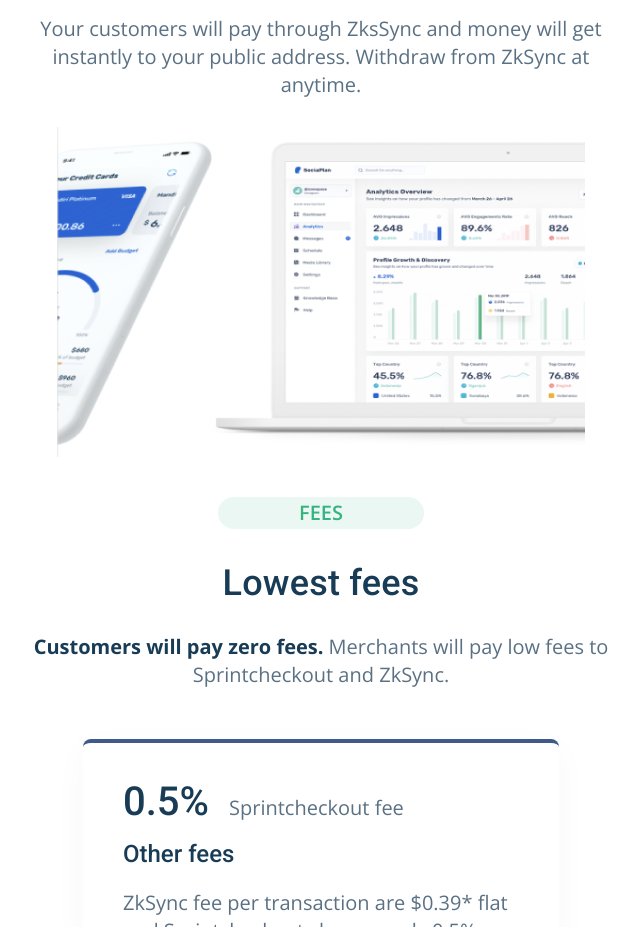
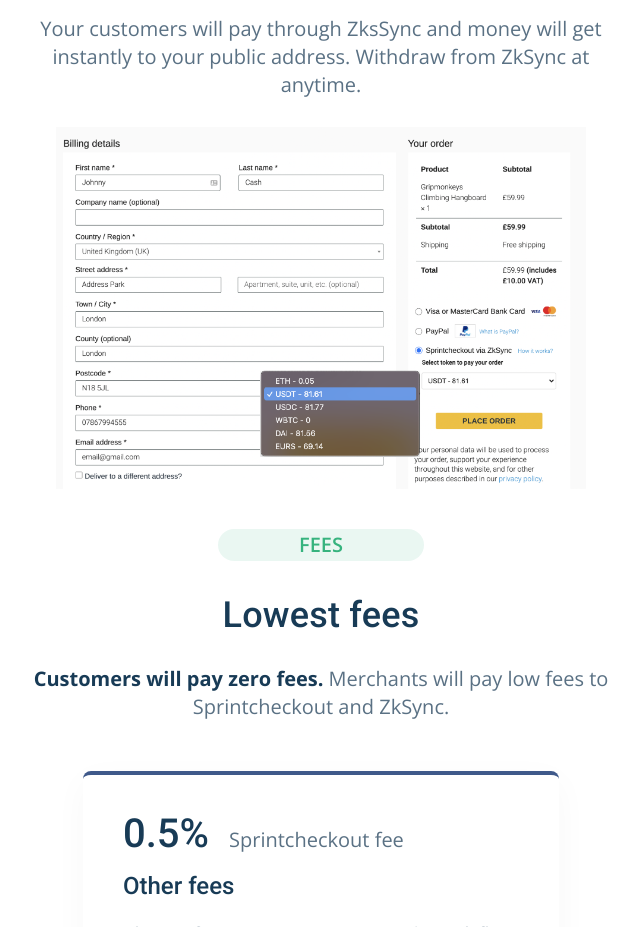
Before and after one commit to sprintcheckout/sprintcheckout_site, a plain HTML site: page index.html in a window 1280 px wide. Shown: the part 1886-2813 px from the top of the page, without its empty margins (319-959 px from the left). Drawn offline with nearby package versions, Linux system fonts and the light colour scheme; a web font is replaced by a local one.

Commit message:
checkout sprintcheckout

```diff
--- a/index.html
+++ b/index.html
@@ -132,7 +132,7 @@
 						<p>Your customers will pay through ZksSync and money will get instantly to your public address.
 							Withdraw from ZkSync at anytime.</p>
 						<div class="commers-image">
-							<img src="images/image 44.png" alt="" class="img-fluid">
+							<img src="images/checkout sprintcheckout.png" alt="" class="img-fluid">
 						</div>
 					</div>
 
```
